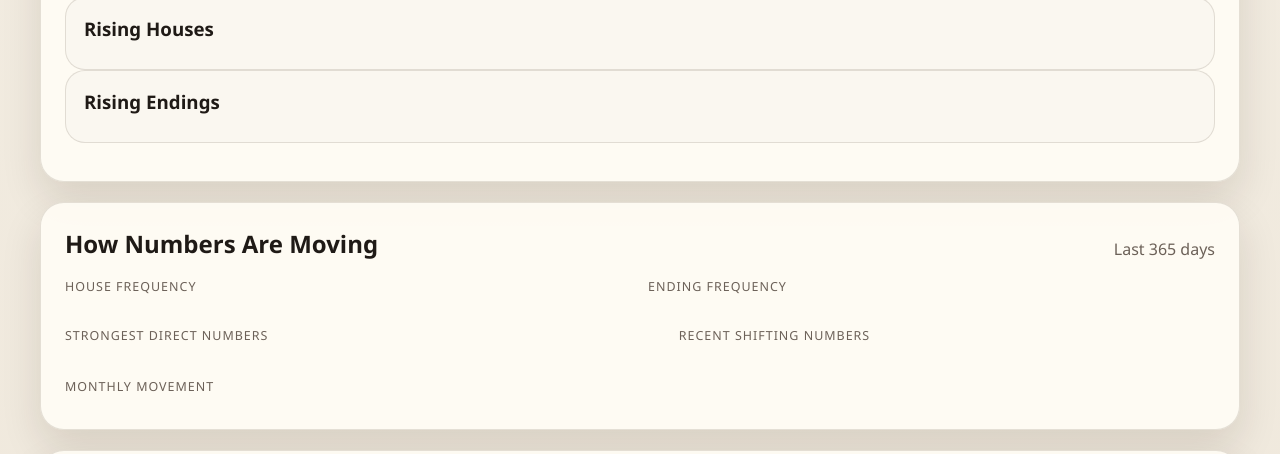
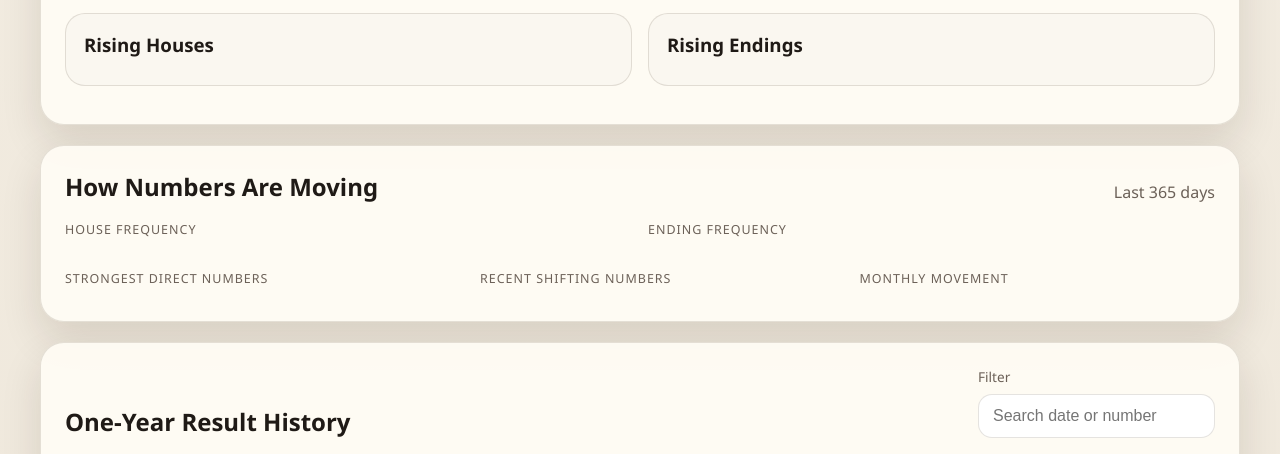
Before and after one commit to tridip24-spec/shillong-teer-dashboard, a website: page New project/public/index.html in a window 1280 px wide. Shown: the part 1610-2064 px from the top of the page. Drawn offline with Linux system fonts and the light colour scheme; no server answers.

Commit message:
Add shift-grid class and update grid styles

```diff
--- a/New project/public/styles.css
+++ b/New project/public/styles.css
@@ -149,7 +149,8 @@ h1 {
 
 .result-grid,
 .prediction-grid,
-.chart-grid {
+.chart-grid,
+.shift-grid {
   display: grid;
   gap: 16px;
 }
@@ -160,6 +161,11 @@ h1 {
 }
 
 .prediction-grid {
+  grid-template-columns: repeat(2, minmax(0, 1fr));
+  margin-top: 16px;
+}
+
+.shift-grid {
   grid-template-columns: repeat(2, minmax(0, 1fr));
   margin-top: 16px;
 }
@@ -289,7 +295,7 @@ input {
 
 .trend-strip {
   display: grid;
-  grid-template-columns: 1.1fr 1fr;
+  grid-template-columns: 1.1fr 1fr 1fr;
   gap: 24px;
   margin-top: 24px;
 }
@@ -367,6 +373,7 @@ th {
   .hero,
   .trend-strip,
   .chart-grid,
+  .shift-grid,
   .prediction-grid,
   .result-grid {
     grid-template-columns: 1fr;
```
